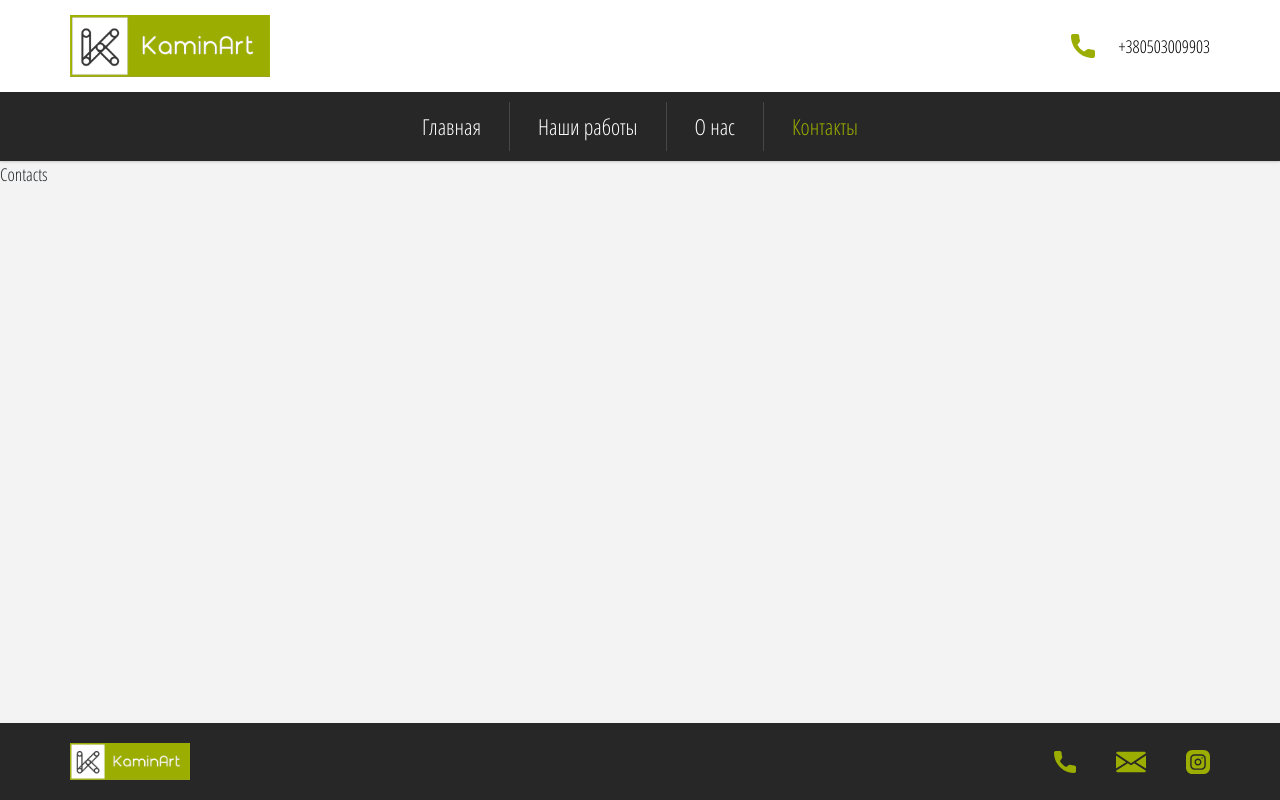
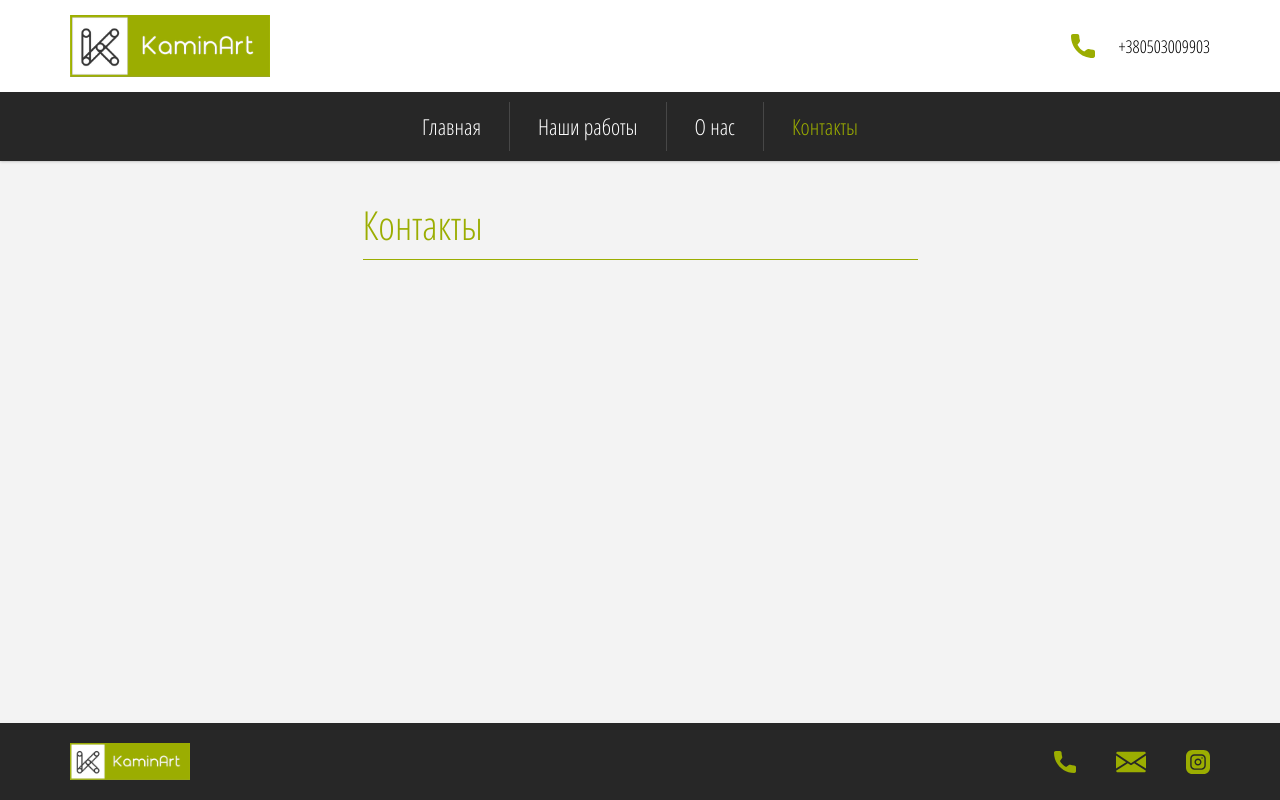
Before and after one commit to StanislavStadnyk/kaminart, a React (Create React App) app: page /contacts in a window 1280 px wide. Built offline with nearby package versions, Linux system fonts and the light colour scheme.

Commit message:
KaminArt - Contacts page

```diff
--- /dev/null
+++ b/src/pages/ContactsPage/ContactsPage.scss
@@ -0,0 +1,22 @@
+@import 'other/styles/variables';
+@import 'other/styles/mixins';
+
+.ContactsPage {
+  padding-top: 40px;
+  padding-bottom: 40px;
+
+  &__header {
+    padding-bottom: 30px;
+
+    h1 {
+      font-size: 2rem;
+      padding-bottom: 10px;
+      color: $primary;
+      border-bottom: 1px solid $primary;
+
+      @include breakpoint(md-up) {
+        font-size: 2.5rem;
+      }
+    }
+  }
+}
--- a/src/pages/ContactsPage/ContactsPage.tsx
+++ b/src/pages/ContactsPage/ContactsPage.tsx
@@ -1,12 +1,22 @@
 import React from 'react';
+import { Container, Row, Col } from 'reactstrap';
 
-import Intro from 'components/Intro/Intro';
-import Categories from 'components/Categories/Categories';
-import About from 'components/About/About';
-import Info from 'components/Info/Info';
+import './ContactsPage.scss';
 
 const ContactsPage = () => {
-  return <>Contacts</>;
+  return (
+    <section className='ContactsPage'>
+      <Container fluid={true}>
+        <Row>
+          <Col md={{ size: 6, offset: 3 }}>
+            <header className='ContactsPage__header'>
+              <h1>Контакты</h1>
+            </header>
+          </Col>
+        </Row>
+      </Container>
+    </section>
+  );
 };
 
 export default ContactsPage;
```
